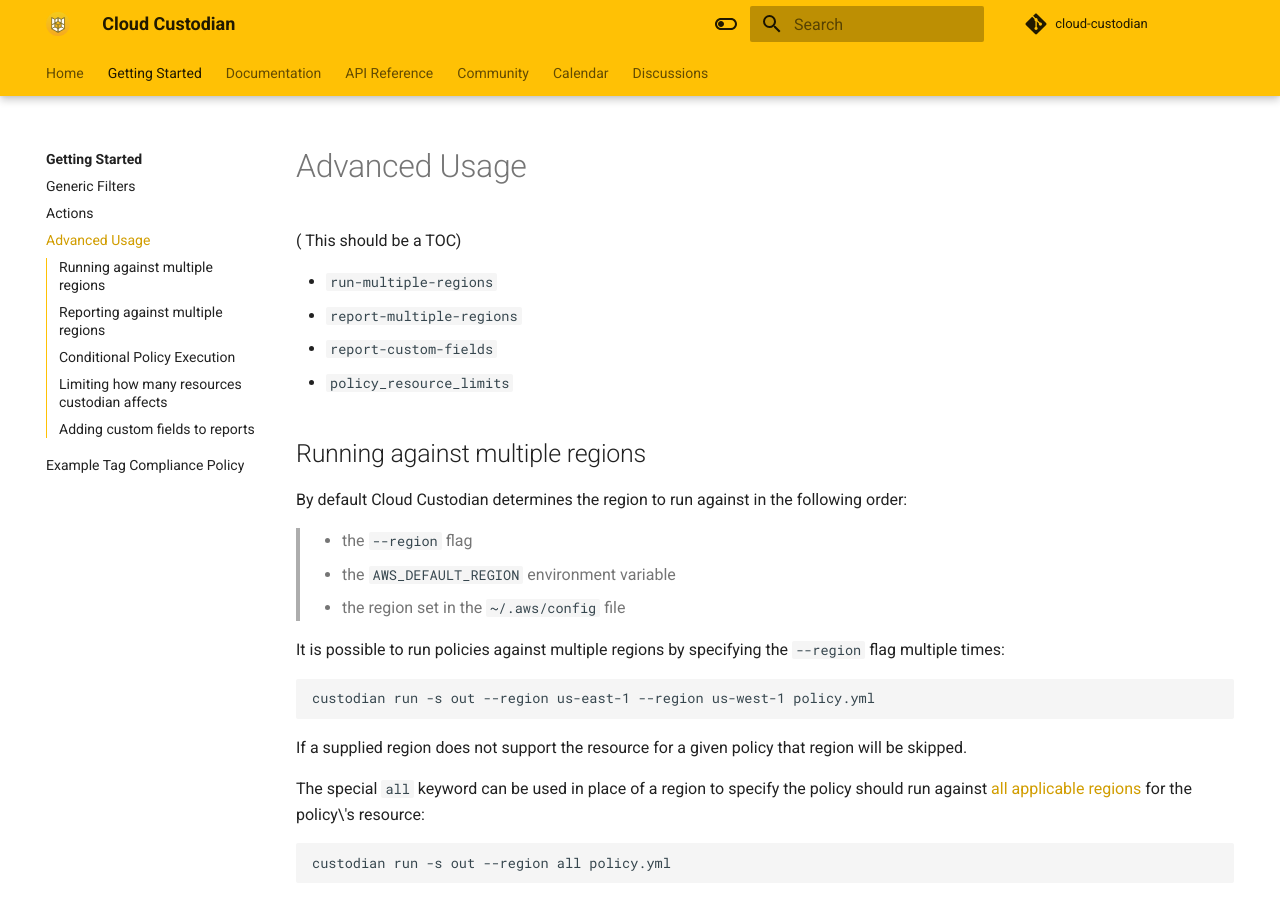
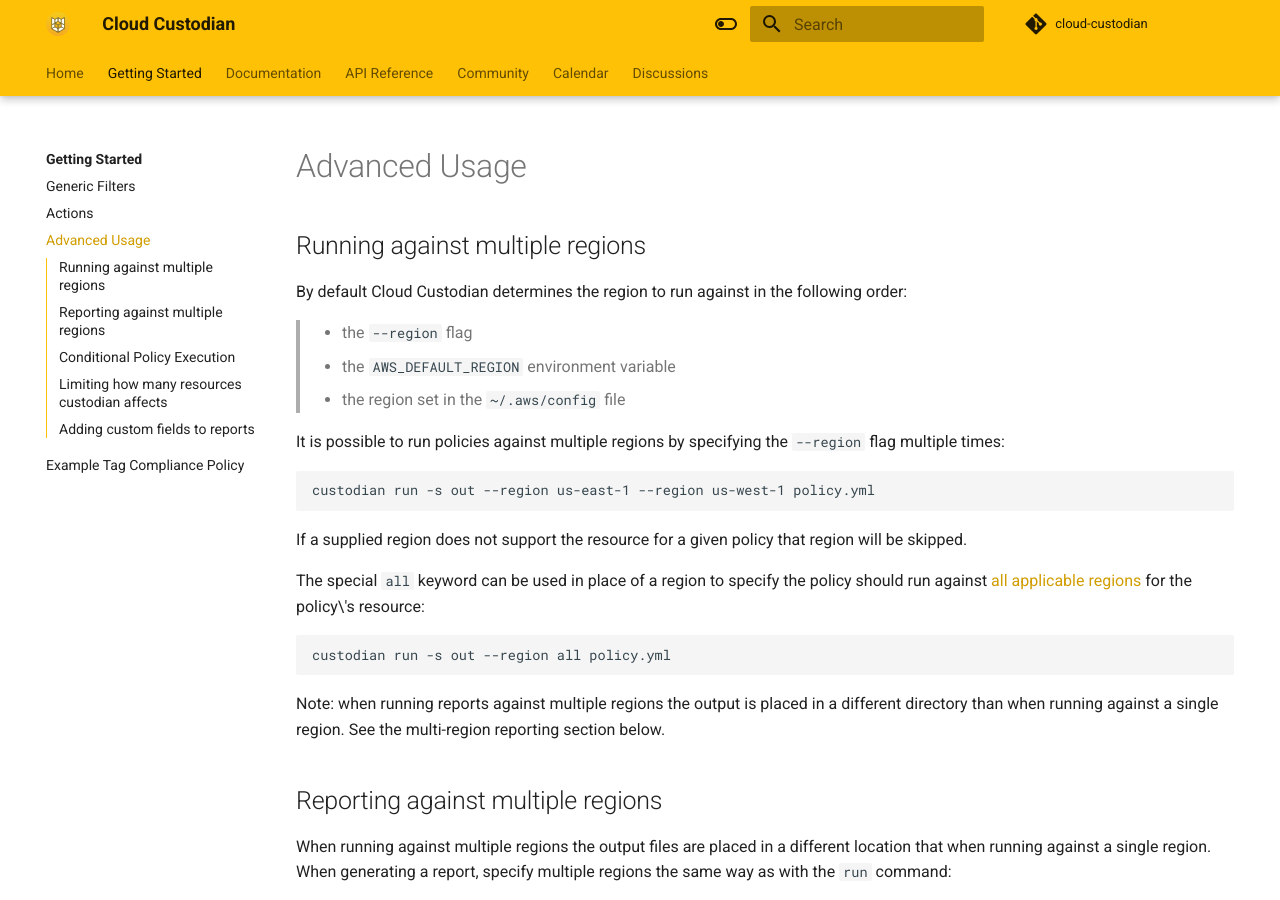
Before and after one commit to marcoceppi/docs-tng, an MkDocs documentation site: the page built from docs/getting-started/advanced.md, in a window 1280 px wide and 900 px high. Built offline with MkDocs 1.6.1 and Material for MkDocs 9.7.7, drawn with Linux system fonts in a browser that asks for light colours; comment, search, counter and statistics services are not loaded.

Commit message:
No need to have this TOC here, it's autogenerated

````diff
--- a/docs/getting-started/advanced.md
+++ b/docs/getting-started/advanced.md
@@ -1,13 +1,6 @@
 # Advanced Usage
 
-( This should be a TOC)
-
--   `run-multiple-regions`{.interpreted-text role="ref"}
--   `report-multiple-regions`{.interpreted-text role="ref"}
--   `report-custom-fields`{.interpreted-text role="ref"}
--   `policy_resource_limits`{.interpreted-text role="ref"}
-
-## Running against multiple regions {#run-multiple-regions}
+## Running against multiple regions
 
 By default Cloud Custodian determines the region to run against in the
 following order:
@@ -35,7 +28,7 @@ Note: when running reports against multiple regions the output is placed
 in a different directory than when running against a single region. See
 the multi-region reporting section below.
 
-## Reporting against multiple regions {#report-multiple-regions}
+## Reporting against multiple regions
 
 When running against multiple regions the output files are placed in a
 different location that when running against a single region. When
@@ -47,7 +40,7 @@ generating a report, specify multiple regions the same way as with the
 A region column will be added to reports generated that include multiple
 regions to indicate which region each row is from.
 
-## Conditional Policy Execution {#scheduling-policy-execution}
+## Conditional Policy Execution
 
 Cloud Custodian can skip policies that are included in a policy file
 when running if the policy specifies conditions that aren\'t met by the
@@ -127,7 +120,7 @@ policies:
       - start
 ```
 
-## Limiting how many resources custodian affects {#policy_resource_limits}
+## Limiting how many resources custodian affects
 
 Custodian by default will operate on as many resources exist within an
 environment that match a policy\'s filters. Custodian also allows policy
@@ -193,7 +186,7 @@ policies:
       - delete
 ```
 
-## Adding custom fields to reports {#report-custom-fields}
+## Adding custom fields to reports
 
 Reports use a default set of fields that are resource-specific. To add
 other fields use the `--field` flag, which can be supplied multiple
````
